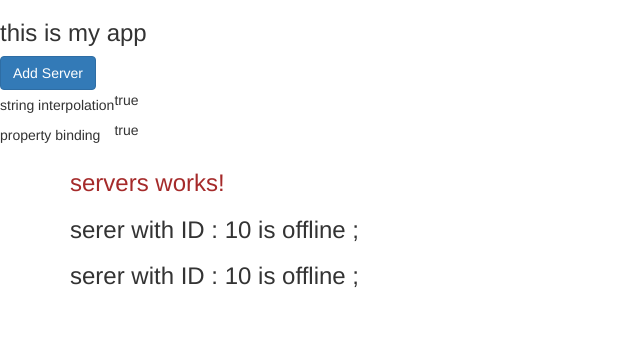
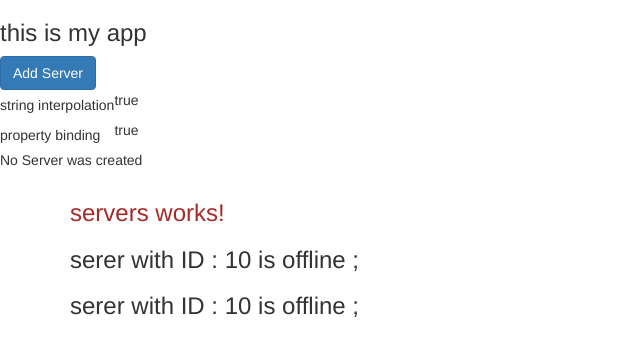
Before and after one commit to sysbender/angular-complete-guide, an Angular app in the folder my-first-app/: page / in a window 1280 px wide. Shown: the top 356 px of the page, without its empty margins (0-640 px from the left). Built offline with nearby package versions, Linux system fonts and the light colour scheme.

Commit message:
event binding

```diff
--- a/my-first-app/src/app/servers/servers.component.html
+++ b/my-first-app/src/app/servers/servers.component.html
@@ -1,4 +1,5 @@
-<button class="btn btn-primary" [disabled]="!allowNewServer">Add Server</button>
+<button class="btn btn-primary" [disabled]="!allowNewServer"
+(click)="onCreateServer()">Add Server</button>
 
 <table>
     <tr>
@@ -21,7 +22,7 @@
 
 </table>
 
-
+<p>{{ serverCreationStatus}}</p>
 
 
 
--- a/my-first-app/src/app/servers/servers.component.ts
+++ b/my-first-app/src/app/servers/servers.component.ts
@@ -7,6 +7,7 @@
 })
 export class ServersComponent implements OnInit {
   allowNewServer = false;
+  serverCreationStatus = 'No Server was created';
   constructor() {
     setTimeout(() => {
       this.allowNewServer = true;
@@ -16,4 +17,8 @@
   ngOnInit(): void {
   }
 
+  onCreateServer(){
+    this.serverCreationStatus = 'Server was created!';
+  }
+
 }
```
